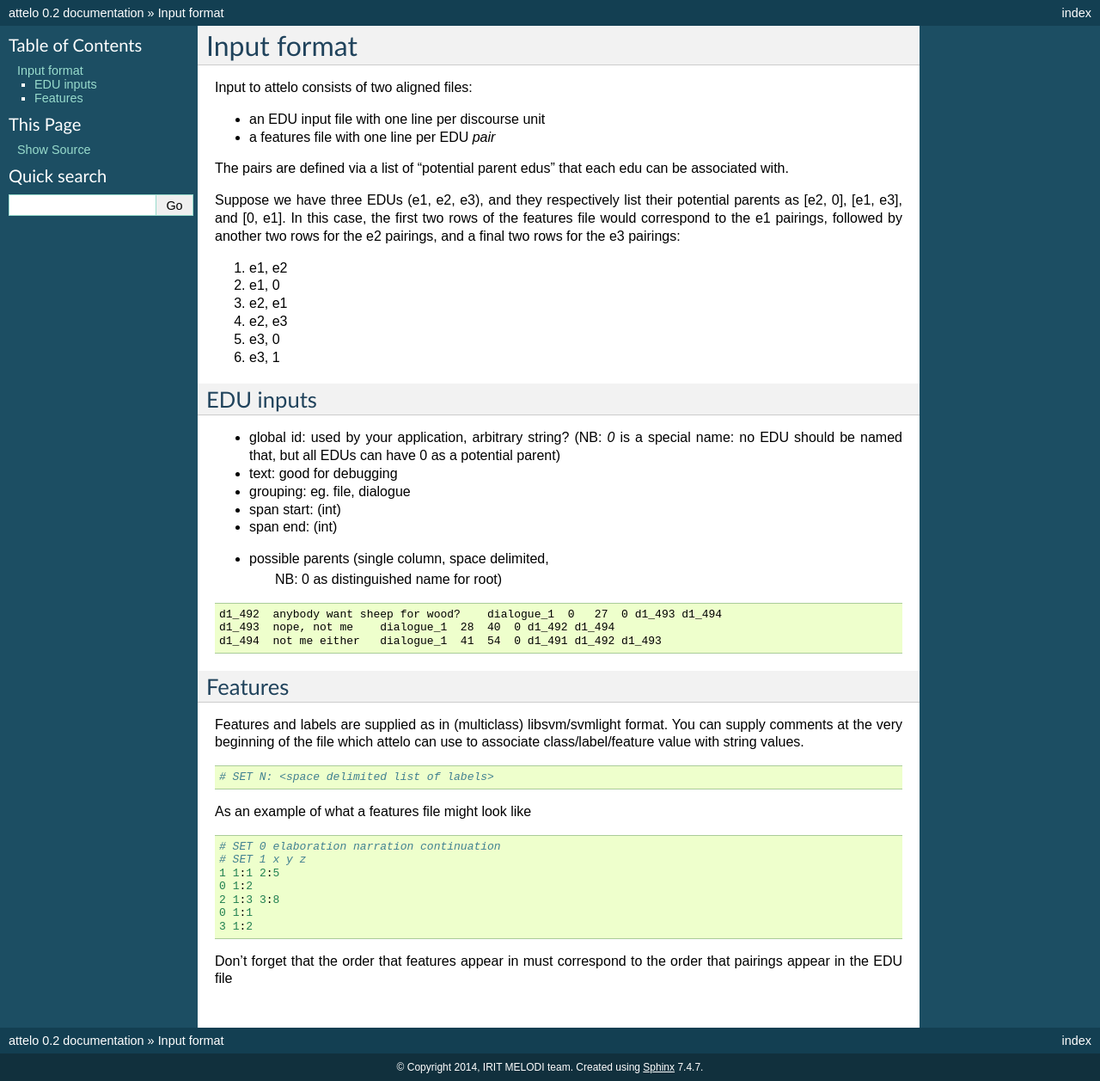
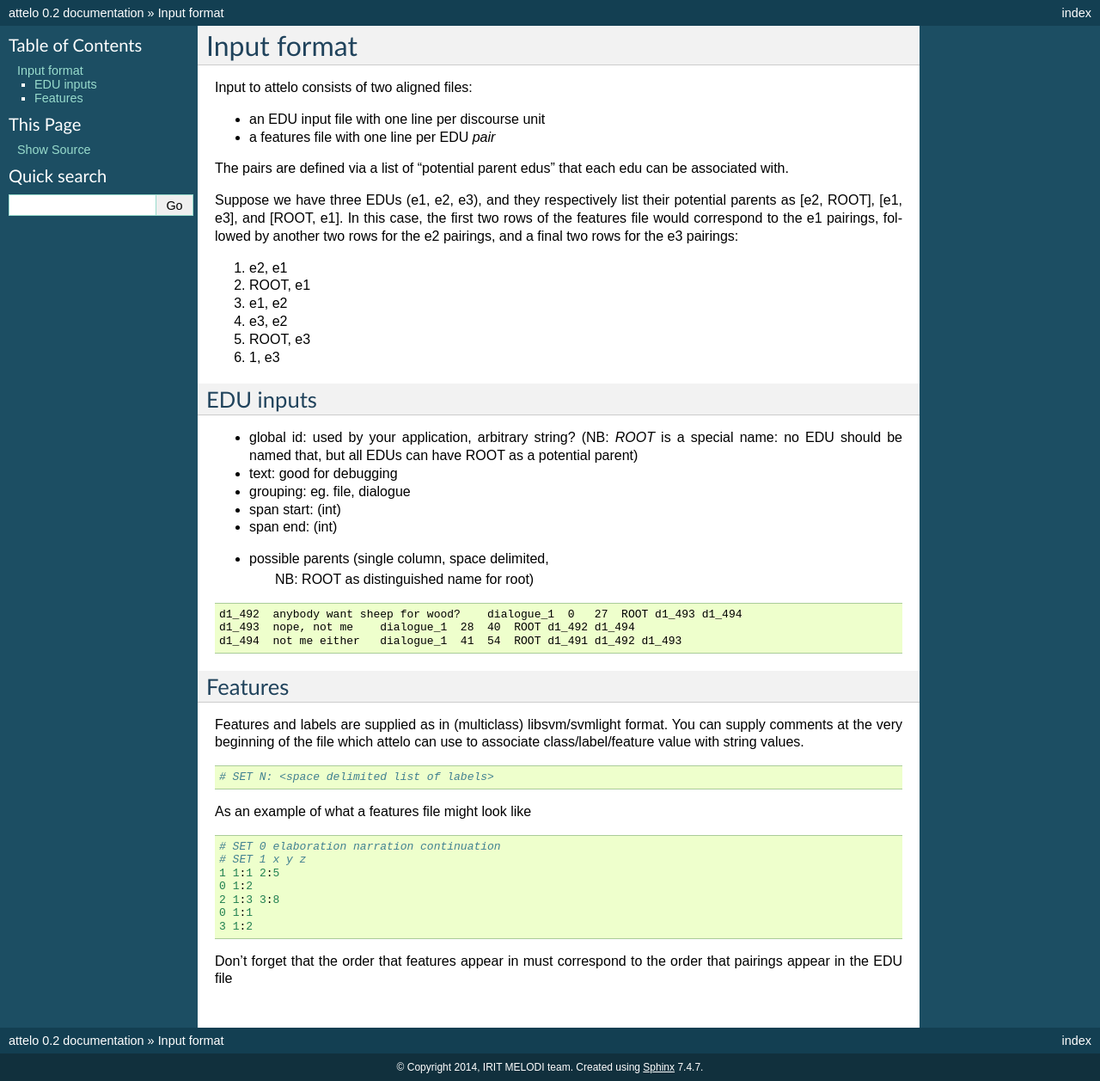
Before and after one commit to irit-melodi/attelo, a Sphinx documentation site: the page built from doc/input.rst, in a window 1280 px wide. Shown: the whole page at 86% size. Built offline with Sphinx 7.4.7, drawn with Linux system fonts in a browser that asks for light colours.

Commit message:
UI switch conventional root node name to ROOT
0 seems way too arbitrary and ROOT forces us to accept strings
for ids (or makes it clear that we do so anyway)

```diff
--- a/doc/input.rst
+++ b/doc/input.rst
@@ -12,36 +12,36 @@ The pairs are defined via a list of "potential parent edus" that
 each edu can be associated with.
 
 Suppose we have three EDUs (e1, e2, e3), and they respectively
-list their potential parents as [e2, 0], [e1, e3], and [0, e1].
+list their potential parents as [e2, ROOT], [e1, e3], and [ROOT, e1].
 In this case, the first two rows of the features file would
 correspond to the e1 pairings, followed by another two rows for
 the e2 pairings, and a final two rows for the e3 pairings:
 
-1. e1, e2
-2. e1, 0
-3. e2, e1
-4. e2, e3
-5. e3, 0
-6. e3, 1
+1. e2,   e1
+2. ROOT, e1
+3. e1,   e2
+4. e3,   e2
+5. ROOT, e3
+6. 1,    e3
 
 EDU inputs
 ----------
 
 * global id: used by your application, arbitrary string?
-  (NB: `0` is a special name: no EDU should be named that,
-  but all EDUs can have 0 as a potential parent)
+  (NB: `ROOT` is a special name: no EDU should be named that,
+  but all EDUs can have ROOT as a potential parent)
 * text: good for debugging
 * grouping: eg. file, dialogue
 * span start: (int)
 * span end: (int)
 * possible parents (single column, space delimited,
-                    NB: 0 as distinguished name for root)
+                    NB: ROOT as distinguished name for root)
 
 ::
 
-    d1_492  anybody want sheep for wood?    dialogue_1  0   27  0 d1_493 d1_494
-    d1_493  nope, not me    dialogue_1  28  40  0 d1_492 d1_494
-    d1_494  not me either   dialogue_1  41  54  0 d1_491 d1_492 d1_493
+    d1_492  anybody want sheep for wood?    dialogue_1  0   27  ROOT d1_493 d1_494
+    d1_493  nope, not me    dialogue_1  28  40  ROOT d1_492 d1_494
+    d1_494  not me either   dialogue_1  41  54  ROOT d1_491 d1_492 d1_493
 
 Features
 --------
--- a/doc/output.rst
+++ b/doc/output.rst
@@ -30,6 +30,6 @@ forming a dependency tree
 
 ::
 
-    d1_492  anybody want sheep for wood?    dialogue_1  0   27  0       ROOT    d1_493  Elaboration
+    d1_492  anybody want sheep for wood?    dialogue_1  0   27  ROOT       ROOT    d1_493  Elaboration
     d1_493  nope, not me    dialogue_1  28  40  d1_492 Narration        d1_494  Parallel
-    d1_494  not me either   dialogue_1  41  54  0 ROOT	d1_491	Alternation
+    d1_494  not me either   dialogue_1  41  54  ROOT ROOT	d1_491	Alternation
```
Also changed, not shown: 1 other file.
